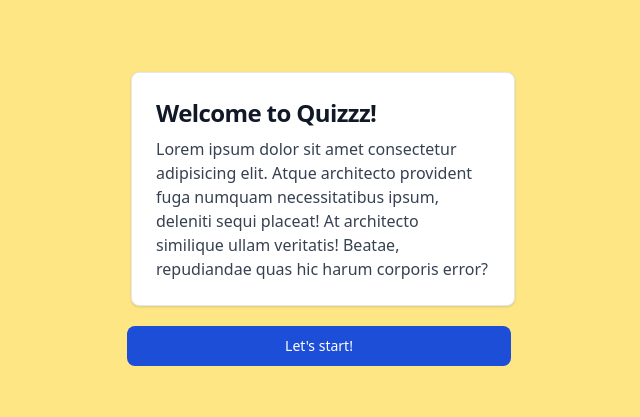
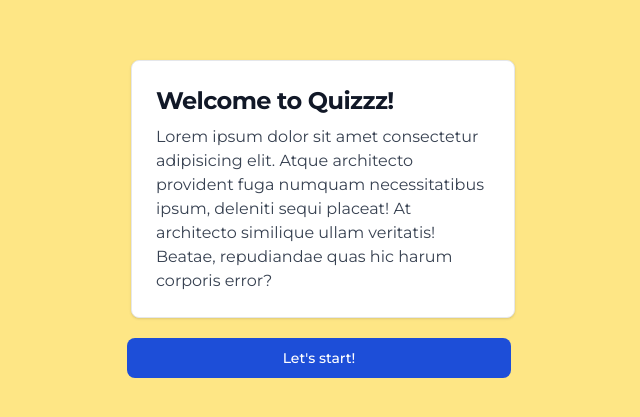
Before and after one commit to hafidzahm/quiz-app, a React (Vite) app: page / in a window 1280 px wide. Shown: the part 177-594 px from the top of the page, without its empty margins (317-957 px from the left). Built offline with nearby package versions, Linux system fonts and the light colour scheme.

Commit message:
chore: refactoring font

```diff
--- a/src/pages/OnboardingPage.jsx
+++ b/src/pages/OnboardingPage.jsx
@@ -1,12 +1,18 @@
+import { useNavigate } from "react-router";
+
 export default function OnboardingPage() {
+  const navigate = useNavigate();
+  function navigateTriviaPages() {
+    navigate("/trivia/1");
+  }
   return (
-    <div className="flex flex-col bg-amber-200 min-h-screen w-full items-center p-5 justify-center">
-      <Card />
+    <div className="font-montserrat flex flex-col bg-amber-200 min-h-screen w-full items-center p-5 justify-center">
+      <Card navigateTriviaPages={navigateTriviaPages} />
     </div>
   );
 }
 
-function Card() {
+function Card({ navigateTriviaPages }) {
   return (
     <div className="flex flex-col items-center justify-center">
       <a
@@ -25,6 +31,7 @@ function Card() {
       </a>
       <button
         type="button"
+        onClick={navigateTriviaPages}
         className="text-white mt-5 w-full bg-blue-700 hover:bg-blue-800 focus:ring-4 focus:ring-blue-300 font-medium rounded-lg text-sm px-5 py-2.5 me-2 mb-2 dark:bg-blue-600 dark:hover:bg-blue-700 focus:outline-none dark:focus:ring-blue-800"
       >
         Let's start!
```
